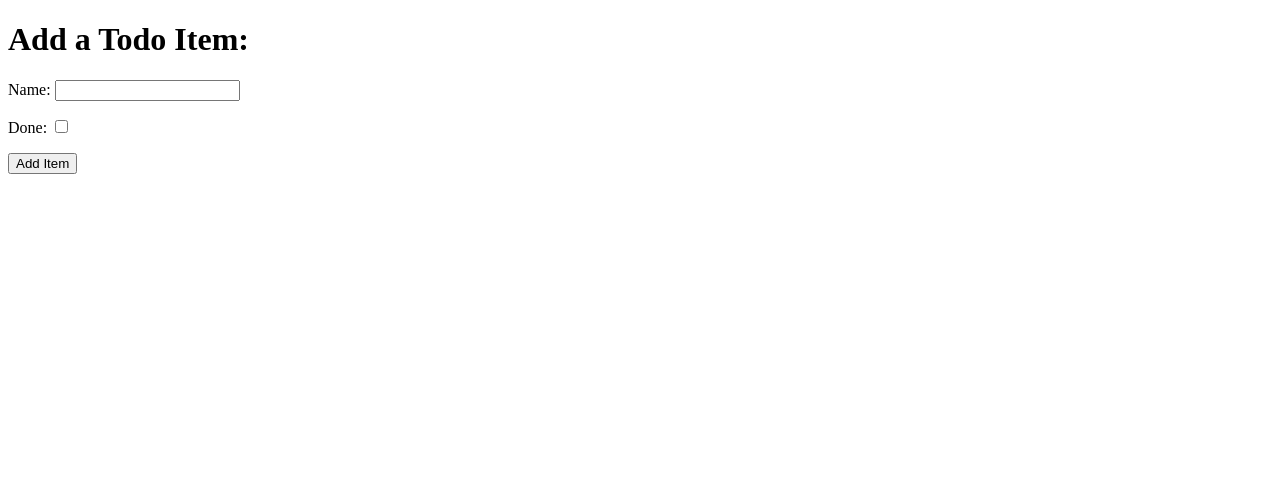
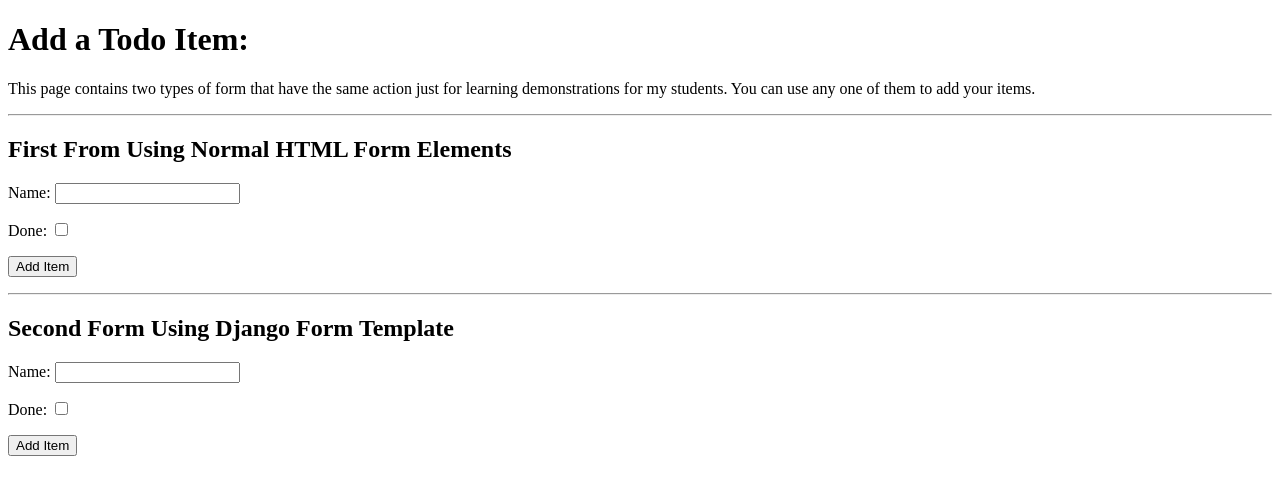
Before and after one commit to anmarjarjees/start-ci-django, a Django app: page /add in a window 1280 px wide. Shown: the top 495 px of the page. Run offline with Django 3.2, Linux system fonts and the light colour scheme.

Commit message:
adding forms.py with Djanog template

```diff
--- /dev/null
+++ b/todo/forms.py
@@ -0,0 +1,26 @@
+# importing forms from Django to use some of the built-in form functionality of Django:
+from django import forms
+
+# Then importing our Item model (Class Item):
+from .models import Item
+
+# The same logic as we have done with our Item model (class Item),
+# Our form will be a class that inherites a built-in Django class to give it some basic functionality:
+# Let's name it "ItemForm" and it inherits all the functionality forms.ModelForm
+
+
+class ItemForm(forms.ModelForm):
+    # The next step, we need to tell the form which model it's going to be assoiciated with,
+    # We need to provide an inner class called "Meta"
+    # this class will just give our form some information about itself, just like meta tag for our HTML page
+    class Meta:
+        # define our Model which is "Item" model
+        model = Item
+        # identify the fields that we want to display from model which are 'name' and 'done' fields:
+        # we define them as list:
+        fields = ['name', 'done']
+
+
+# To summerize, the idea of creating this forms.py file in django is giving us the option
+# to let Django render the from as a template variable in our HTML page (by passing it to the render function)
+# instead of creating the form elements by ourselves using HTML coding and applying the validations
--- a/todo/templates/todo/add_item.html
+++ b/todo/templates/todo/add_item.html
@@ -9,6 +9,12 @@
 
 <body>
     <h1>Add a Todo Item:</h1>
+    <p>
+        This page contains two types of form that have the same action just for learning demonstrations for my students.
+        You can use any one of them to add your items.
+    </p>
+    <hr>
+    <h2>First From Using Normal HTML Form Elements</h2>
     <!--
         Creating a form for inserting a new item:
         - method="post" is required => to receive and save the user's input
@@ -39,6 +45,25 @@
             </p>
         </div>
     </form>
+
+    <hr>
+    <h2>Second Form Using Django Form Template</h2>
+    <form method="POST" action="add">
+        {% csrf_token %}
+        <!--
+            This was the old template { { form } } => we got all the form elements to be displayed horizontally
+        -->
+        <!-- { { form } } -->
+        <!--
+            We will use the Django template option as_p to display them as block-level elements vertically
+         -->
+        {{ form.as_p }}
+        <div>
+            <p>
+                <button type="submit">Add Item</button>
+            </p>
+        </div>
+    </form>
 </body>
 
 </html>
--- a/todo/views.py
+++ b/todo/views.py
@@ -7,6 +7,10 @@ from django.shortcuts import render, redirect  # , HttpResponse
 # Now to render the database contents in a template (html page)
 # We need to import our class Item from .models files:
 from .models import Item
+
+# now to use the Django feature of form templating that we created inside the file "forms.py"
+# we have to import our models "ItemForm" from ".forms" file "forms.py":
+from .forms import ItemForm
 
 # Create your views here.
 
@@ -42,8 +46,11 @@ def get_todo_list(request):
 # The new get_todo_list view => dealing with the database:
 # so "/add" URL will trigger this view (function)
 
+# Below is our old first function using pure HTML form
+# I renamed it to add_item_old as we will have the new add_item() function below it
 
-def add_item(request):
+
+def add_item_old(request):
     # First, we need to check what type of request this is, GET or POST?
     # GET is the default option only for rendering a specific template (HTML page) as written at the end of this function
     # POST is what we have to use here for posting the usring input to our database
@@ -68,3 +75,38 @@ def add_item(request):
 
     # If it's only a "GET" request (which is the default one), it will just redner the "add_item.html" page:
     return render(request, 'todo/add_item.html')
+
+# the new modified add_item() view after applying Django form template feature (from our file forms.py):
+def add_item(request):
+    # First, we need to check what type of request this is, GET or POST?
+    # GET is the default option only for rendering a specific template (HTML page) as written at the end of this function
+    # POST is what we have to use here for posting the usring input to our database
+    # So if it's "POST" request, we will run the code in this if condition block:
+    if request.method == 'POST':
+        # The other new changes:
+        # Instead of creating the items manually => name = request.POST.get('item_name')
+        # We will let our new form from forms.py do it:
+        # We can use a similar syntax as we did with creating the empty form
+        # but here we will populate the form in Django with request.post data:
+        form = ItemForm(request.POST)
+        # then calling is_valid() method in the form, and Django will automatically compare the data submitted in the post request
+        # to the data required on the model and make sure everything matches up
+        if form.is_valid():
+            # now to save our item we need to use:
+            form.save()
+
+            # Then redirect to the "get_todo_list" template as before
+            return redirect('get_todo_list')
+
+    # After importing our model ItemForm [Created inside forms.py], we can create an instance of it
+    form = ItemForm()
+
+    # creating a context object variable to contains the empty form
+    context = {
+        'form': form
+    }
+    # Then we can return the context to the template in render function below:
+
+    # If it's only a "GET" request (which is the default one), it will just redner the "add_item.html" page:
+    # we changed it by adding "context" argument
+    return render(request, 'todo/add_item.html', context)
```
Also changed, not shown: db.sqlite3.
